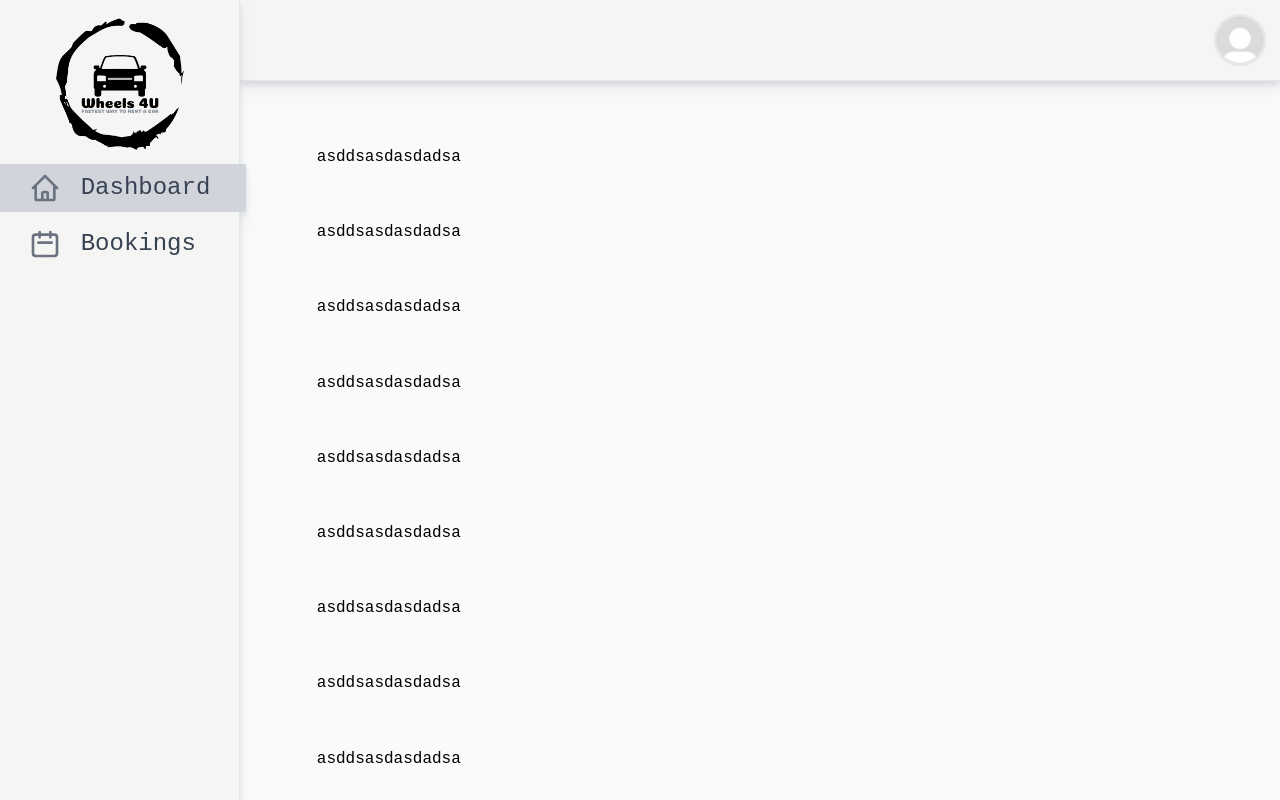
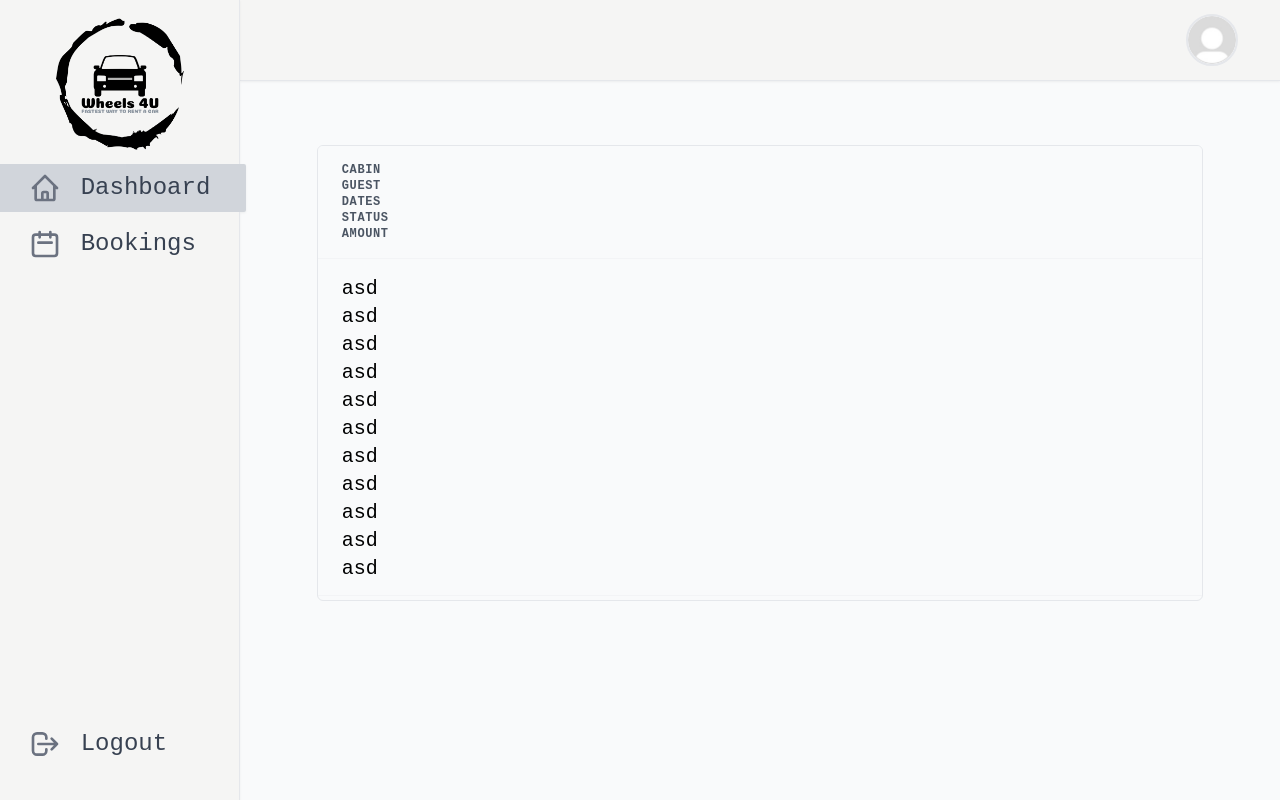
Before and after one commit to Onurhnf/wheels4u-react-tailwind, a React (Vite) app: page /dashboard in a window 1280 px wide. Built offline with nearby package versions, Linux system fonts and the light colour scheme.

Commit message:
table created

```diff
--- a/src/components/auth/UserAvatar.jsx
+++ b/src/components/auth/UserAvatar.jsx
@@ -3,7 +3,7 @@ function UserAvatar() {
   //   const { fullName, avatar } = user.user_metadata;
 
   return (
-    <div className="mr-4 flex items-center text-2xl font-medium text-gray-600">
+    <div className="mr-5 flex items-center text-2xl font-medium text-gray-600 md:mr-11">
       <img
         className="block w-12 rounded-full object-cover object-center outline outline-2 outline-gray-200 hover:outline-gray-500"
         src={"" || "default-user.jpg"}
--- a/src/components/ui/Header.jsx
+++ b/src/components/ui/Header.jsx
@@ -2,7 +2,7 @@ import UserAvatar from "../auth/UserAvatar.jsx";
 
 function Header() {
   return (
-    <header className="flex items-center justify-end gap-10 border-b border-gray-200 bg-stone-100 py-2 drop-shadow-lg md:py-4">
+    <header className="flex items-center justify-end gap-10 border-b border-gray-200 bg-stone-100 py-2 drop-shadow-sm md:py-4">
       <UserAvatar />
     </header>
   );
--- a/src/components/ui/Icon.jsx
+++ b/src/components/ui/Icon.jsx
@@ -1,5 +1,9 @@
 import React from "react";
-import { HiOutlineHome, HiOutlineCalendar } from "react-icons/hi";
+import {
+  HiOutlineHome,
+  HiOutlineCalendar,
+  HiOutlineLogout,
+} from "react-icons/hi";
 
 function Icon({ iconName }) {
   let style =
@@ -11,6 +15,9 @@ function Icon({ iconName }) {
     case "bookings":
       return <HiOutlineCalendar className={style} />;
 
+    case "logout":
+      return <HiOutlineLogout className={style} />;
+
     default:
       throw Error("There is no icon with that name");
   }
--- a/src/components/ui/MainNav.jsx
+++ b/src/components/ui/MainNav.jsx
@@ -1,5 +1,3 @@
-import { NavLink } from "react-router-dom";
-import { HiOutlineHome } from "react-icons/hi";
 import MainNavLi from "./MainNavLi.jsx";
 
 function MainNav({ isSidebarOpen }) {
@@ -8,6 +6,7 @@ function MainNav({ isSidebarOpen }) {
       <ul className="flex flex-col gap-2 overflow-hidden">
         <MainNavLi to={"dashboard"} isSidebarOpen={isSidebarOpen} />
         <MainNavLi to={"bookings"} isSidebarOpen={isSidebarOpen} />
+        <MainNavLi to={"logout"} isSidebarOpen={isSidebarOpen} />
       </ul>
     </nav>
   );
--- a/src/components/ui/MainNavLi.jsx
+++ b/src/components/ui/MainNavLi.jsx
@@ -13,7 +13,7 @@ function MainNavLi({ to, isSidebarOpen }) {
   };
 
   return (
-    <li className="group first:mt-2">
+    <li className="group justify-end first:mt-2 last:absolute last:bottom-8 ">
       <NavLink
         end
         to={`/${to}`}
--- a/src/components/ui/Sidebar.jsx
+++ b/src/components/ui/Sidebar.jsx
@@ -1,14 +1,13 @@
 // src/components/Sidebar.js
 import React from "react";
 import Logo from "./Logo.jsx";
-import Button from "./Button.jsx";
 import { AiOutlineArrowRight, AiOutlineArrowLeft } from "react-icons/ai";
 import MainNav from "./MainNav.jsx";
 const Sidebar = ({ toggleSidebar, isSidebarOpen }) => {
   return (
     <div
       className={
-        "relative row-span-full flex flex-col items-center border-r border-r-gray-200 bg-stone-100 text-white drop-shadow-lg transition-all duration-300"
+        "relative row-span-full flex flex-col items-center border-r border-r-gray-200 bg-stone-100 text-white drop-shadow-sm transition-all duration-300"
       }
     >
       <button
--- /dev/null
+++ b/src/components/ui/Table.jsx
@@ -0,0 +1,104 @@
+import { createContext, useContext } from "react";
+
+const StyledTable = ({ children, role }) => (
+  <div
+    role={role}
+    className="overflow-hidden rounded-md border border-gray-200 text-xl"
+  >
+    {children}
+  </div>
+);
+
+const CommonRow = ({ columns, className, children, role = "row" }) => {
+  let style =
+    `grid grid-cols-${columns} items-center gap-x-6 transition-none` +
+    className;
+  return (
+    <div role={role} className={style}>
+      {children}
+    </div>
+  );
+};
+const StyledHeader = ({ columns, children }) => (
+  <CommonRow
+    columns={columns}
+    className=" border-b border-gray-100 bg-gray-50 px-6 py-4 text-xs font-semibold uppercase tracking-wider text-gray-600"
+  >
+    {children}
+  </CommonRow>
+);
+
+const StyledRow = ({ columns, children, role }) => (
+  <CommonRow
+    role={role}
+    columns={columns}
+    className=" border-b border-gray-100 px-6 py-3"
+  >
+    {children}
+  </CommonRow>
+);
+
+const StyledBody = ({ children }) => (
+  <section className="my-1">{children}</section>
+);
+
+const Footer = ({ children }) => (
+  <footer className="flex justify-center bg-gray-50 py-3">{children}</footer>
+);
+
+const Empty = ({ children }) => (
+  <p className="m-6 text-center text-base font-medium">{children}</p>
+);
+
+const TableContext = createContext();
+
+const Table = ({ columns, children }) => (
+  <TableContext.Provider value={{ columns }}>
+    <StyledTable role="table">{children}</StyledTable>
+  </TableContext.Provider>
+);
+
+const Header = ({ children }) => {
+  const { columns } = useContext(TableContext);
+  return <StyledHeader columns={columns}>{children}</StyledHeader>;
+};
+
+const Row = ({ children, role }) => {
+  const { columns } = useContext(TableContext);
+  return (
+    <StyledRow role={role} columns={columns}>
+      {children}
+    </StyledRow>
+  );
+};
+
+const Body = ({ data, render }) => {
+  if (!data.length) return <Empty>No data to show at the moment</Empty>;
+  //TODO create create custom row for data
+  return (
+    <StyledBody>
+      {data.map((booking) => (
+        <Table.Row role="row">
+          <div>{booking.endDate}</div>
+          <div>{booking.endDate}</div>
+          <div>{booking.endDate}</div>
+          <div>{booking.endDate}</div>
+          <div>{booking.endDate}</div>
+          <div>{booking.endDate}</div>
+          <div>{booking.endDate}</div>
+          <div>{booking.endDate}</div>
+          <div>{booking.endDate}</div>
+          <div>{booking.endDate}</div>
+          <div>{booking.endDate}</div>
+        </Table.Row>
+      ))}
+    </StyledBody>
+  );
+};
+
+Table.Header = Header;
+Table.Body = Body;
+Table.Row = Row;
+Table.Footer = Footer;
+
+export default Table;
--- a/src/pages/Dashboard.jsx
+++ b/src/pages/Dashboard.jsx
@@ -1,42 +1,35 @@
 import React from "react";
+import Table from "../components/ui/Table.jsx";
 
 function Dashboard() {
+  const bookings = [
+    // CABIN 001
+    {
+      created_at: "fromToday(-20, true)",
+      startDate: "fromToday(0)",
+      endDate: "asd",
+      cabinId: 1,
+      guestId: 2,
+      hasBreakfast: true,
+      observations:
+        "I have a gluten allergy and would like to request a gluten-free breakfast.",
+      isPaid: false,
+      numGuests: 1,
+    },
+  ];
   return (
     <>
-      <div>asddsasdasdadsa</div>
-      <div>asddsasdasdadsa</div>
-      <div>asddsasdasdadsa</div>
-      <div>asddsasdasdadsa</div>
-      <div>asddsasdasdadsa</div>
-      <div>asddsasdasdadsa</div>
-      <div>asddsasdasdadsa</div>
-      <div>asddsasdasdadsa</div>
-      <div>asddsasdasdadsa</div>
-      <div>asddsasdasdadsa</div>
-      <div>asddsasdasdadsa</div>
-      <div>asddsasdasdadsa</div>
-      <div>asddsasdasdadsa</div>
-      <div>asddsasdasdadsa</div>
-      <div>asddsasdasdadsa</div>
-      <div>asddsasdasdadsa</div>
-      <div>asddsasdasdadsa</div>
-      <div>asddsasdasdadsa</div>
-      <div>asddsasdasdadsa</div>
-      <div>asddsasdasdadsa</div>
-      <div>asddsasdasdadsa</div>
-      <div>asddsasdasdadsa</div>
-      <div>asddsasdasdadsa</div>
-      <div>asddsasdasdadsa</div>
-      <div>asddsasdasdadsa</div>
-      <div>asddsasdasdadsa</div>
-      <div>asddsasdasdadsa</div>
-      <div>asddsasdasdadsa</div>
-      <div>asddsasdasdadsa</div>
-      <div>asddsasdasdadsa</div>
-      <div>asddsasdasdadsa</div>
-      <div>asddsasdasdadsa</div>
-      <div>asddsasdasdadsa</div>
-      <div>asddsasdasdadsa</div>
+      <Table columns="[0.6fr_2fr_2.4fr_1.4fr_1fr_3.2rem]">
+        <Table.Header>
+          <div>Cabin</div>
+          <div>Guest</div>
+          <div>Dates</div>
+          <div>Status</div>
+          <div>Amount</div>
+          <div></div>
+        </Table.Header>
+        <Table.Body data={bookings} />
+      </Table>
     </>
   );
 }
```
